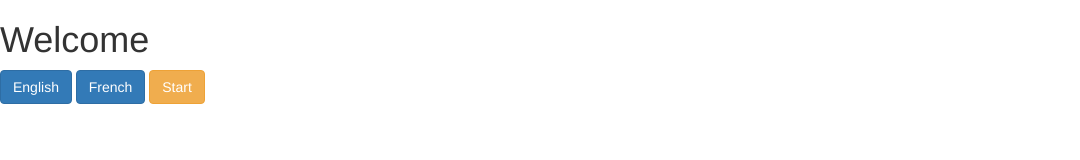
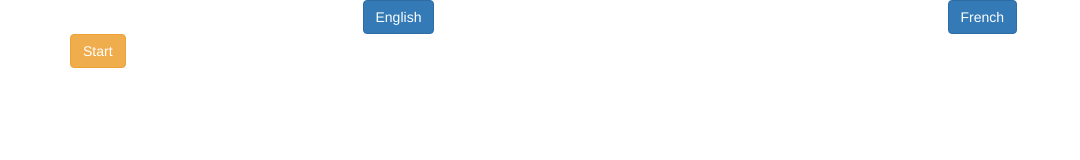
Before and after one commit to lpan/marianopolis-robotics-2016, a website: page index.html in a window 1280 px wide. Shown: the whole page, without its empty margins (0-1080 px from the left). Drawn offline with nearby package versions, Linux system fonts and the light colour scheme; some packages are replaced by stand-ins of ours.

Commit message:
add bootstrap grid

```diff
--- a/app/views/welcome.html
+++ b/app/views/welcome.html
@@ -1,10 +1,17 @@
-<h1>Welcome</h1>
+<div class="container">
+  <div class="row">
+    <div class="col-md-3 col-md-offset-3">
       <button class="btn btn-primary" ng-click="setLang('en')">
       English
       </button>
+    </div>
+    <div class="col-md-3 col-md-offset-3">
       <button class="btn btn-primary" ng-click="setLang('fr')">
       French
       </button>
+    </div>
+  </div>
   <button class="btn btn-warning" ng-click="gotoPage('/home')">
   {{ START }}
   </button>
+</div>
```
Lines whose indentation alone changed are shown as unchanged.
